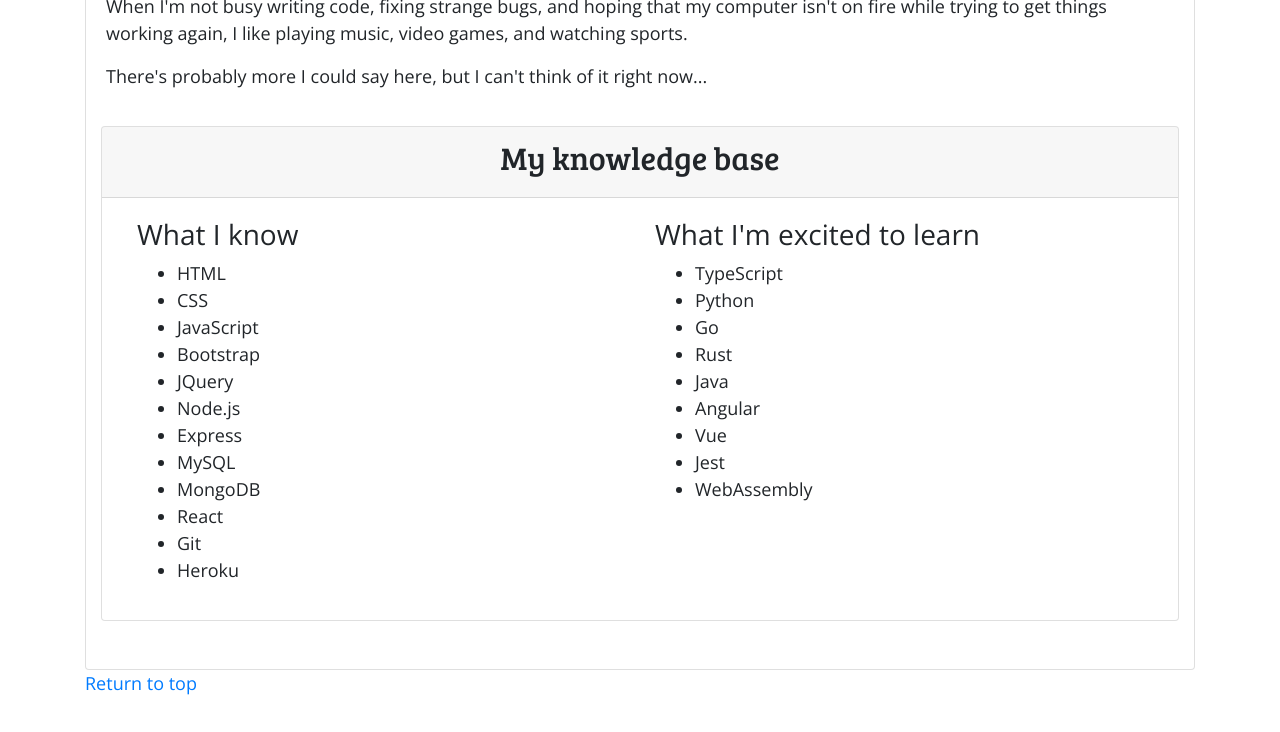
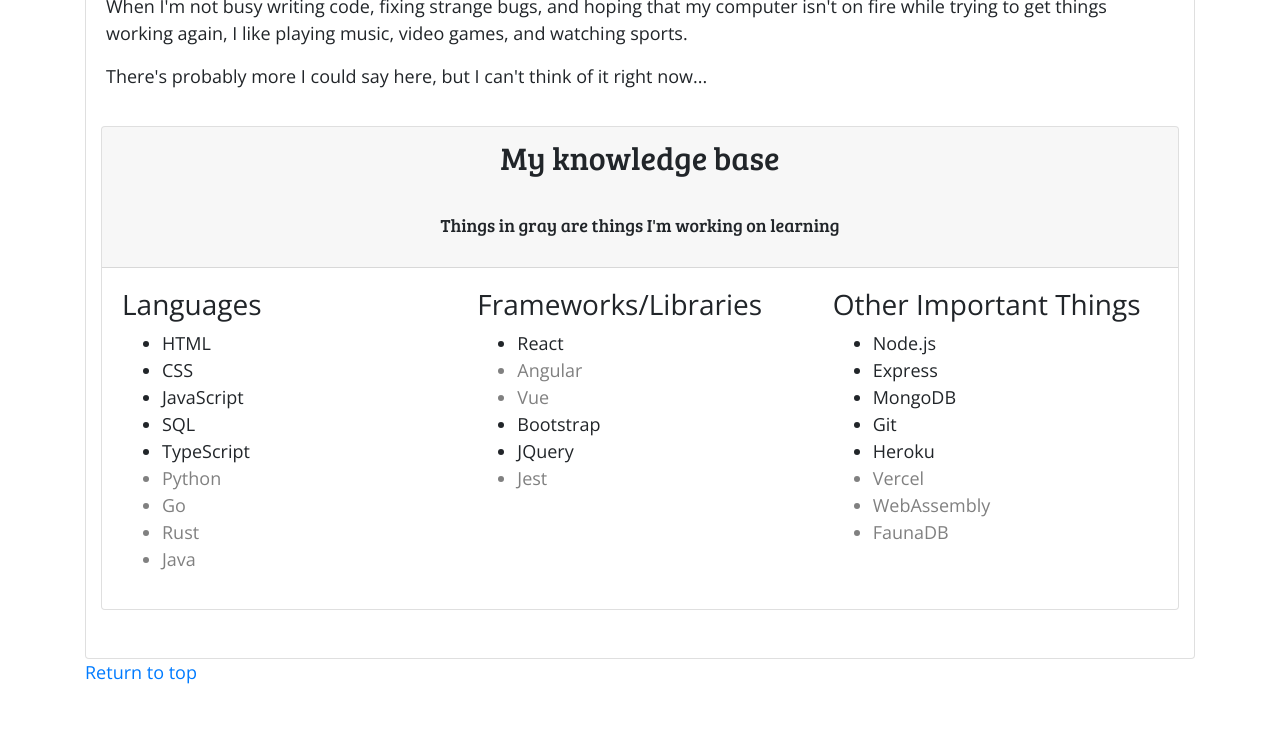
Before and after one commit to JamesCalingo/jamescalingo.github.io-old, a React (Create React App) app: page / in a window 1280 px wide. Shown: the part 621-1353 px from the top of the page. Built offline with nearby package versions, Linux system fonts and the light colour scheme.

Commit message:
working on adding panel

```diff
--- a/src/App.css
+++ b/src/App.css
@@ -41,3 +41,7 @@
 .buttonLogo {
   width: 32px
 }
+
+.learning{
+  color: gray;
+}
--- a/src/components/pages/Technologies.js
+++ b/src/components/pages/Technologies.js
@@ -5,42 +5,51 @@
     <div id="technologies" className="container mb-5">
       <div className="card">
         <div className="card-header">
-          <h2>My knowledge base</h2>
+          <h2>My knowledge base</h2><br />
+          <p>Things in gray are things I'm working on learning</p>
         </div>
         <div className="card-body">
-          <div className="container">
-            <div className="row">
-              <div className="col-md-6">
-                <h3>What I know</h3>
+          <div className="panels row">
+            <div id="languages" className="panel col-md-4">
+              <h3>Languages</h3>
               <ul>
                 <li>HTML</li>
                 <li>CSS</li>
                 <li>JavaScript</li>
+                <li>SQL</li>
+                <li>TypeScript</li>
+                <li className="learning">Python</li>
+                <li className="learning">Go</li>
+                <li className="learning">Rust</li>
+                <li className="learning">Java</li>
+
+
+              </ul>
+            </div>
+            <div id="frameworks" className="panel col-md-4">
+              <h3>Frameworks/Libraries</h3>
+              <ul>
+                <li>React</li>
+                <li className="learning">Angular</li>
+                <li className="learning">Vue</li>
                 <li>Bootstrap</li>
                 <li>JQuery</li>
+                <li className="learning">Jest</li>
+
+              </ul>
+            </div>
+            <div id="other" className="panel col-md-4">
+              <h3>Other Important Things</h3>
+              <ul>
               <li>Node.js</li>
                 <li>Express</li>
-                  <li>MySQL</li>
                 <li>MongoDB</li>
-                  <li>React</li>
                 <li>Git</li>
                 <li>Heroku</li>
+                <li className="learning">Vercel</li>
+                <li className="learning">WebAssembly</li>
+                <li className="learning">FaunaDB</li>
               </ul>
-              </div>
-              <div className="col-md-6">
-                <h3>What I'm excited to learn</h3>
-                <ul>
-                  <li>TypeScript</li>
-                  <li>Python</li>
-                  <li>Go</li>
-                  <li>Rust</li>
-                  <li>Java</li>
-                  <li>Angular</li>
-                  <li>Vue</li>
-                  <li>Jest</li>
-                  <li>WebAssembly</li>
-                </ul>
-              </div>
             </div>
           </div>
         </div>
```
Also changed, not shown: 12 other files (tests, documents, lock files or other folders). Lines whose indentation alone changed are shown as unchanged.
